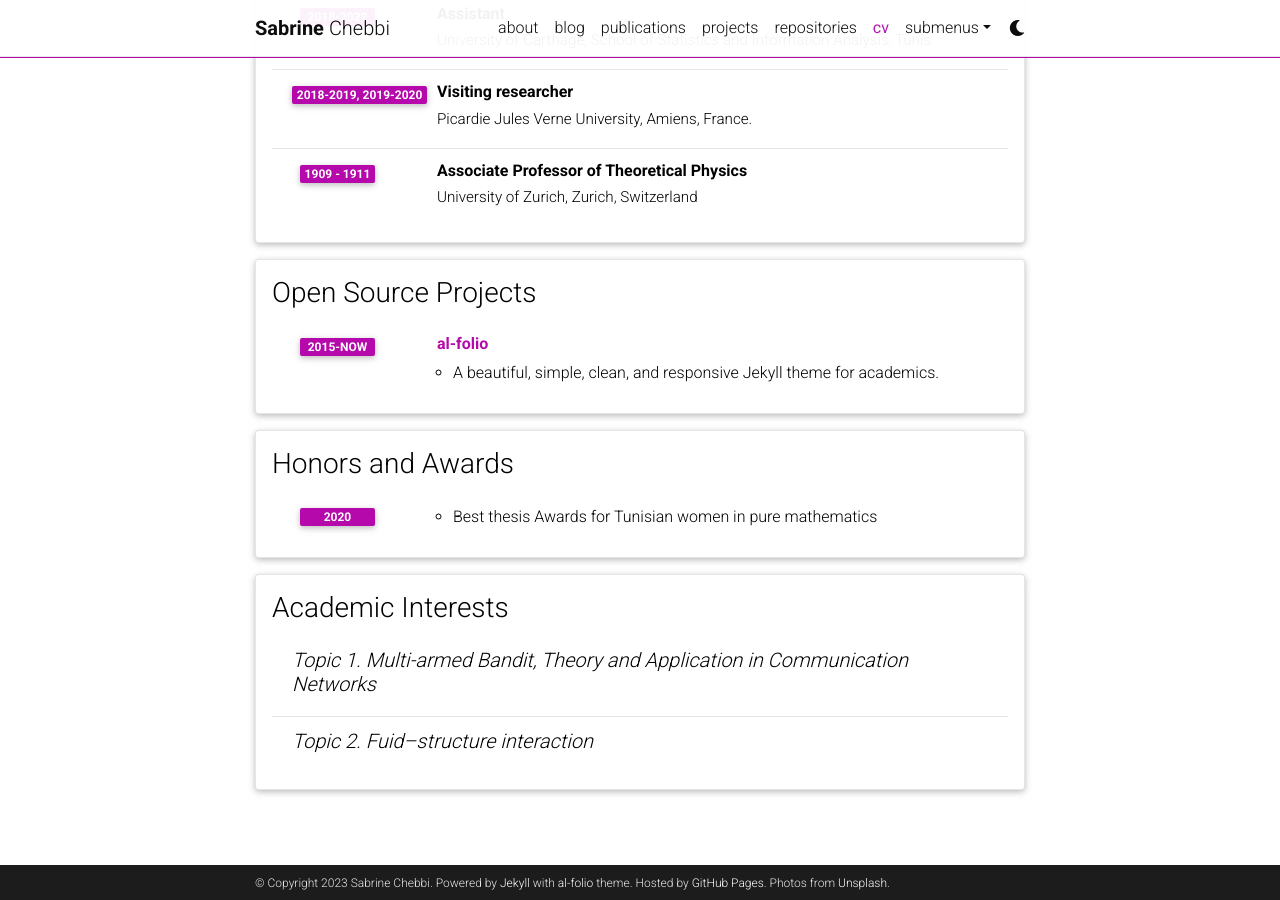
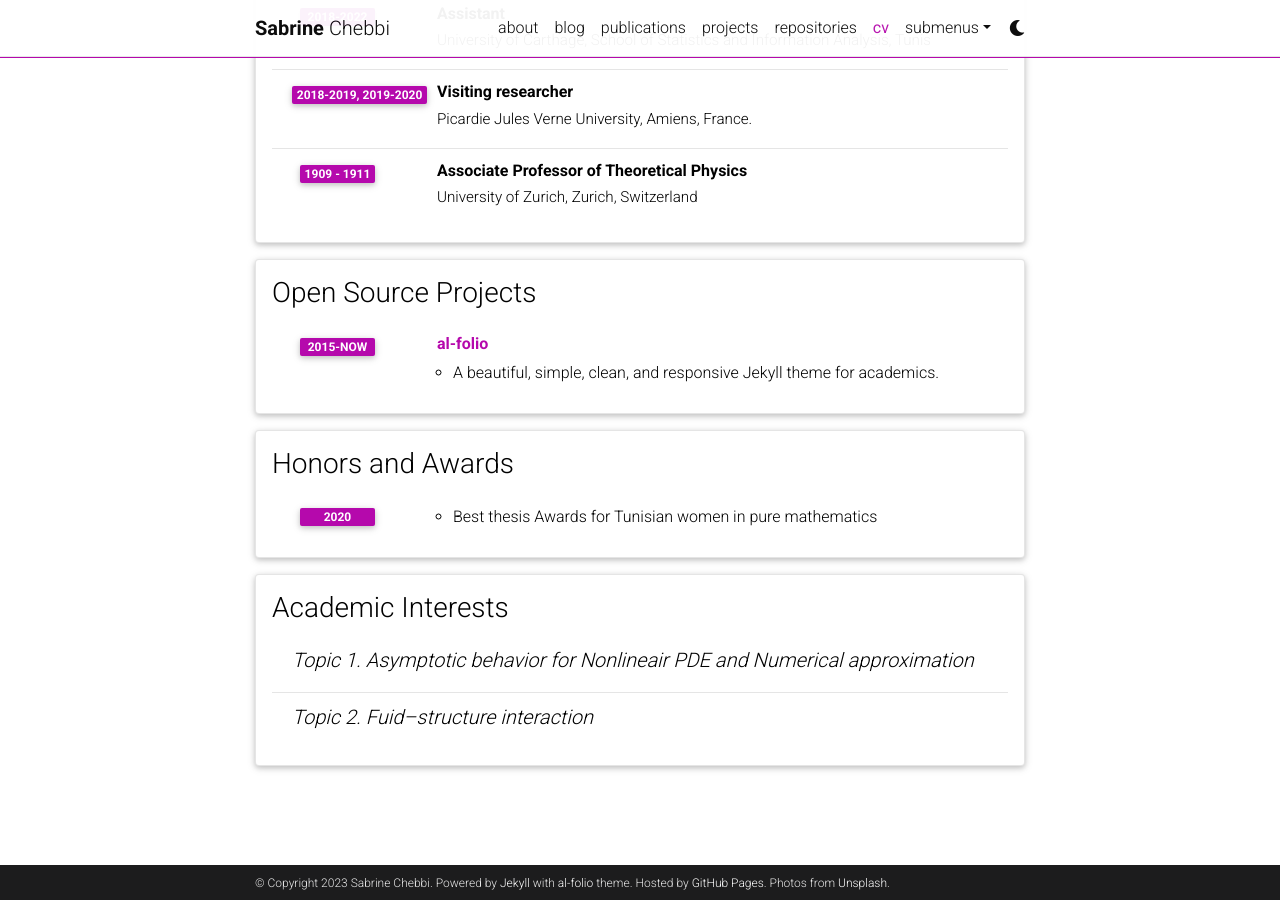
Before and after one commit to Sabrine-stack/Sabrine-stack.github.io, a Jekyll site: the page built from _pages/cv.md, in a window 1280 px wide and 900 px high, scrolled down 1341 px. Built offline with Jekyll 4.4.1, drawn with Linux system fonts in a browser that asks for light colours; comment, search, counter and statistics services are not loaded; a style sheet for code colours, icons or effects is not loaded.

Commit message:
Update cv.yml

```diff
--- a/_data/cv.yml
+++ b/_data/cv.yml
@@ -86,6 +86,5 @@
 - title: Academic Interests
   type: nested_list
   contents:
-    - title: Topic 1. Multi-armed Bandit, Theory and Application in Communication Networks
-
+    - title: Topic 1. Asymptotic behavior for Nonlineair PDE and Numerical approximation
     - title: Topic 2. Fuid–structure interaction
```
